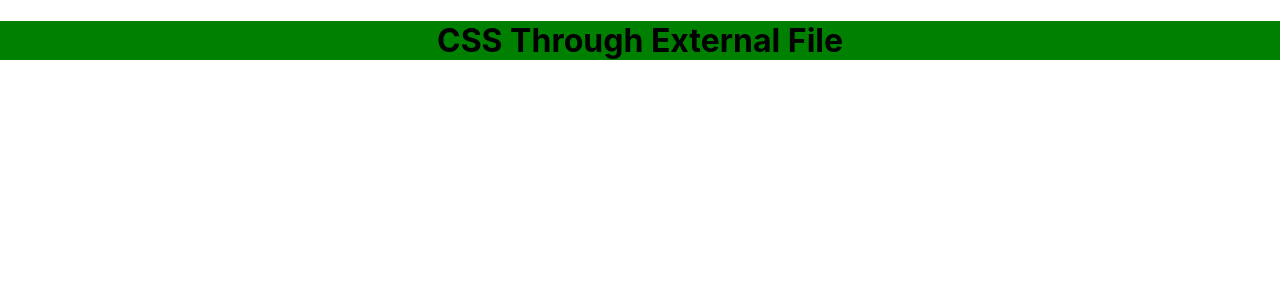
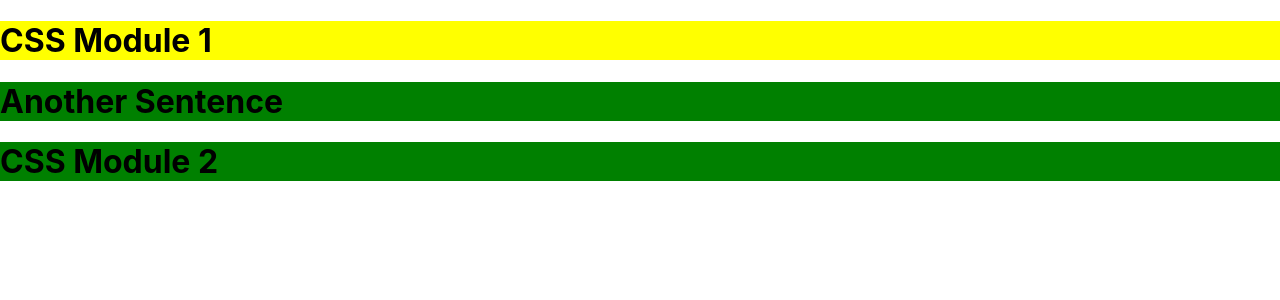
Before and after one commit to harshith1123/React-JS, a React (Create React App) app: page / in a window 1280 px wide. Shown: the top 300 px of the page. Built offline with nearby package versions, Linux system fonts and the light colour scheme.

Commit message:
Learned how to use CSSModule in React

```diff
--- /dev/null
+++ b/src/CSS_Module1.js
@@ -0,0 +1,13 @@
+import React from 'react'
+// import './CSS_Module2.css'
+import Style from './CSS_Module1.module.css'
+import Style1 from './CSS_Module2.module.css'
+
+export default function CSS_Module1() {
+  return (
+    <div>
+      <h1 className={Style.head}>CSS Module 1</h1>
+      <h1 className={Style1.head}>Another Sentence</h1>
+    </div>
+  )
+}
--- /dev/null
+++ b/src/CSS_Module1.module.css
@@ -0,0 +1,3 @@
+.head{
+    background-color:yellow;
+}
--- /dev/null
+++ b/src/CSS_Module2.js
@@ -0,0 +1,11 @@
+import React from 'react'
+// import './CSS_Module2.css'
+import Style from './CSS_Module2.module.css'
+
+export default function CSS_Module2() {
+  return (
+    <div>
+      <h1 className={Style.head}>CSS Module 2</h1>
+    </div>
+  )
+}
--- /dev/null
+++ b/src/CSS_Module2.module.css
@@ -0,0 +1,3 @@
+.head{
+    background-color: green;
+}
--- a/src/index.js
+++ b/src/index.js
@@ -21,6 +21,8 @@ import Conditional_Rendering from './Conditional_Rendering';
 import List1 from './List1';
 import StylingComponent from './StylingComponent';
 import CSSThroughExternalFile from './CSSThroughExternalFile';
+import CSS_Module1 from './CSS_Module1';
+import CSS_Module2 from './CSS_Module2';
 
 const root = ReactDOM.createRoot(document.getElementById('root'));
 const fruits = ["Orange", "Mango", "Strawberry"]
@@ -51,7 +53,9 @@ root.render(
     {/* <Conditional_Rendering/> */}
     {/* <List1/> */}
     {/* <StylingComponent/> */}
-    <CSSThroughExternalFile bool = {false}/>
+    {/* <CSSThroughExternalFile bool = {false}/> */}
+    <CSS_Module1/>
+    <CSS_Module2/>
   </React.StrictMode>
 );
 
```
